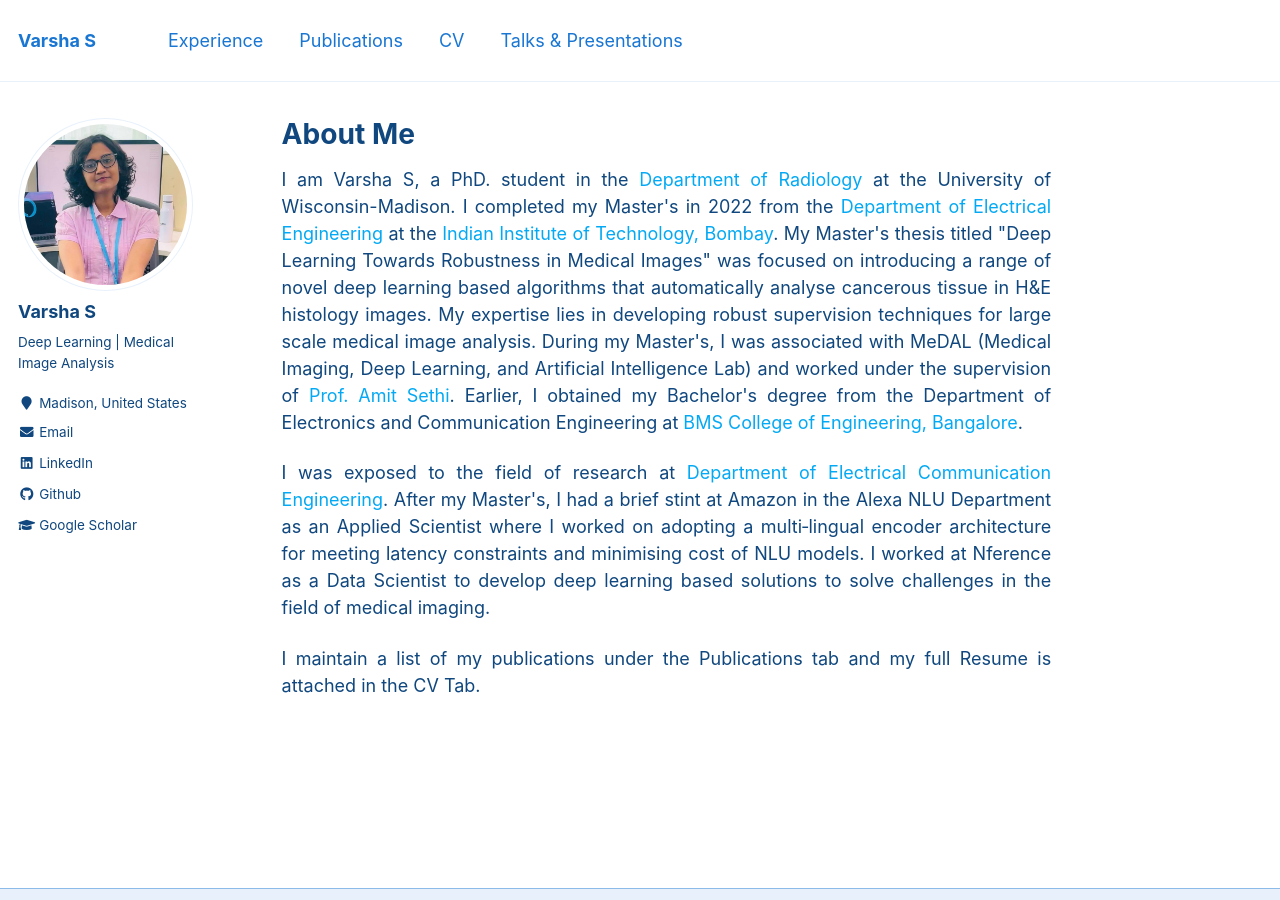
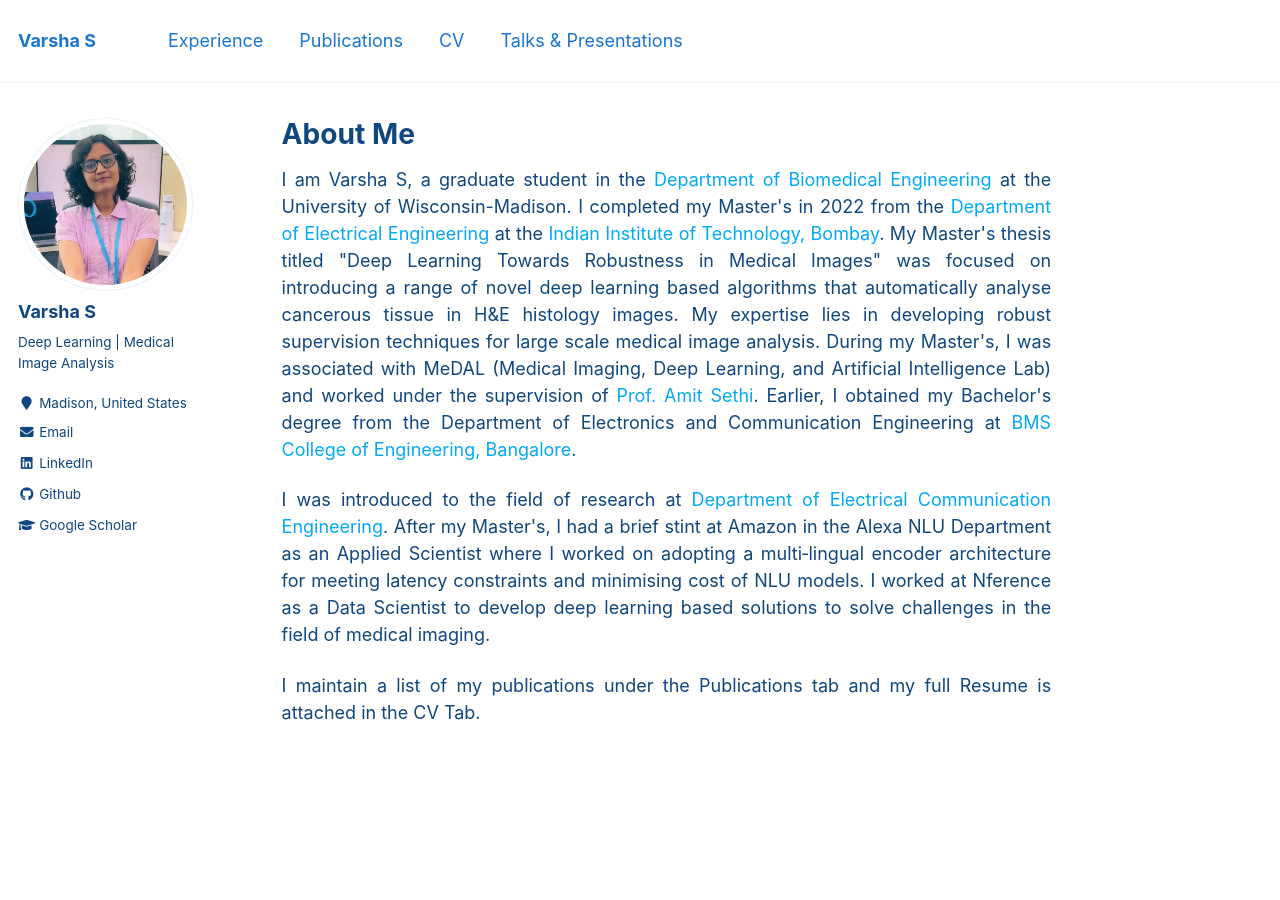
Before and after one commit to VarshaSatish/VarshaSatish.github.io, a Jekyll site: the page built from _pages/about.md, in a window 1280 px wide and 900 px high. Built offline with Jekyll 4.4.1, drawn with Linux system fonts in a browser that asks for light colours.

Commit message:
Update about.md

```diff
--- a/_pages/about.md
+++ b/_pages/about.md
@@ -7,10 +7,10 @@
   - /about.html
 ---
 <h1>About Me </h1>
-<div style='text-align: justify;'>I am Varsha S, a PhD. student in the <a href="https://ece.iisc.ac.in/" style="text-decoration: none;">Department of Radiology</a> at the University of Wisconsin-Madison. I completed my Master's in 2022 from the <a href="https://www.ee.iitb.ac.in" style="text-decoration: none;">Department of Electrical Engineering</a> at the <a href="https://www.iitb.ac.in/" style="text-decoration: none;">Indian Institute of  Technology, Bombay</a>. My  Master's thesis titled "Deep Learning Towards Robustness in Medical Images" was focused on introducing a range of novel deep learning based algorithms that automatically analyse cancerous tissue in H&E histology images. My expertise lies in developing robust supervision techniques for large scale medical image analysis. During my Master's, I was associated with MeDAL (Medical Imaging, Deep Learning, and Artificial Intelligence Lab) and worked under the supervision of <a href="https://www.ee.iitb.ac.in/~asethi/" style="text-decoration: none;">Prof. Amit Sethi</a>. Earlier, I obtained my Bachelor's degree from the Department of Electronics and Communication Engineering at <a href="https://bmsce.ac.in/home/Electronics-and-Communication-Engineering-About" style="text-decoration: none;">BMS College of Engineering, Bangalore</a>.
+<div style='text-align: justify;'>I am Varsha S, a graduate student in the <a href="https://ece.iisc.ac.in/" style="text-decoration: none;">Department of Biomedical Engineering</a> at the University of Wisconsin-Madison. I completed my Master's in 2022 from the <a href="https://www.ee.iitb.ac.in" style="text-decoration: none;">Department of Electrical Engineering</a> at the <a href="https://www.iitb.ac.in/" style="text-decoration: none;">Indian Institute of  Technology, Bombay</a>. My  Master's thesis titled "Deep Learning Towards Robustness in Medical Images" was focused on introducing a range of novel deep learning based algorithms that automatically analyse cancerous tissue in H&E histology images. My expertise lies in developing robust supervision techniques for large scale medical image analysis. During my Master's, I was associated with MeDAL (Medical Imaging, Deep Learning, and Artificial Intelligence Lab) and worked under the supervision of <a href="https://www.ee.iitb.ac.in/~asethi/" style="text-decoration: none;">Prof. Amit Sethi</a>. Earlier, I obtained my Bachelor's degree from the Department of Electronics and Communication Engineering at <a href="https://bmsce.ac.in/home/Electronics-and-Communication-Engineering-About" style="text-decoration: none;">BMS College of Engineering, Bangalore</a>.
 <p>  </p>
 
-<div style='text-align: justify;'>I was exposed to the field of research at <a href="https://ece.iisc.ac.in/" style="text-decoration: none;">Department of Electrical Communication Engineering</a>. After my Master's, I had a brief stint at Amazon in the Alexa NLU Department as an Applied Scientist where I worked on adopting a multi‑lingual encoder architecture for meeting latency constraints and minimising cost of NLU models. I worked at Nference as a Data Scientist to develop deep learning based solutions to solve challenges in the field of medical imaging.
+<div style='text-align: justify;'>I was introduced to the field of research at <a href="https://ece.iisc.ac.in/" style="text-decoration: none;">Department of Electrical Communication Engineering</a>. After my Master's, I had a brief stint at Amazon in the Alexa NLU Department as an Applied Scientist where I worked on adopting a multi‑lingual encoder architecture for meeting latency constraints and minimising cost of NLU models. I worked at Nference as a Data Scientist to develop deep learning based solutions to solve challenges in the field of medical imaging.
 <p></p>
 
 I maintain a list of my publications under the Publications tab and my full Resume is attached in the CV Tab.
```
